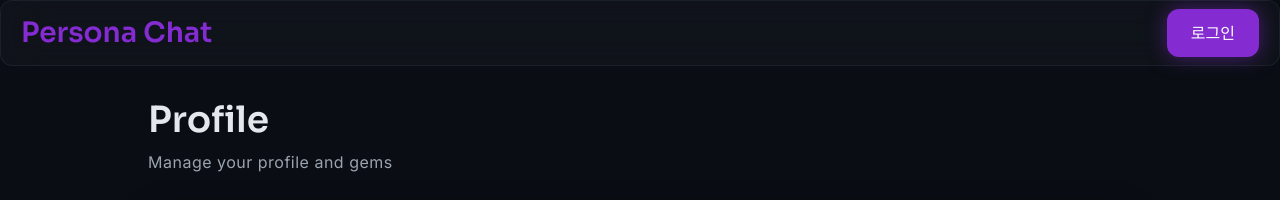
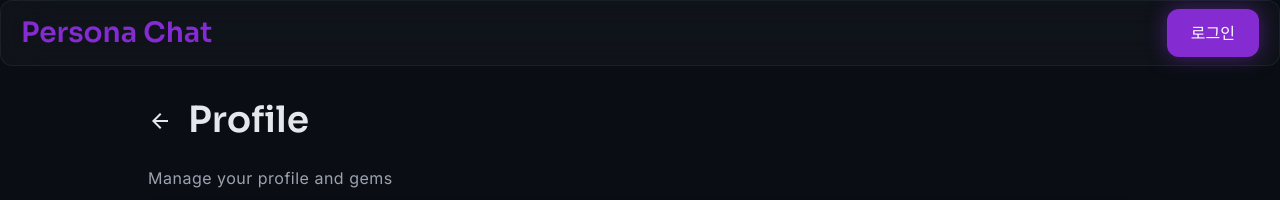
Before and after one commit to hey880/mini-whif, a Next.js app in the folder apps/web/: page /mypage in a window 1280 px wide. Shown: the top 200 px of the page. Built offline with nearby package versions, Linux system fonts and the light colour scheme; no server answers.

Commit message:
modify: mypage에 뒤로가기 버튼 추가

```diff
--- a/apps/web/src/app/mypage/page.tsx
+++ b/apps/web/src/app/mypage/page.tsx
@@ -77,7 +77,18 @@ export default function MyPage() {
     <>
       {/* Header */}
       <div className="mb-8">
-        <h1 className="text-display-small font-display mb-2">Profile</h1>
+        <div className="flex items-center gap-4 mb-4">
+          <button
+            onClick={() => router.back()}
+            className="icon-button"
+            aria-label="Go back"
+          >
+            <span className="material-symbols-outlined">arrow_back</span>
+          </button>
+          <div>
+            <h1 className="text-display-small font-display mb-2">Profile</h1>
+          </div>
+        </div>
         <p className="text-body-large text-on-surface-variant">
           Manage your profile and gems
         </p>
```
